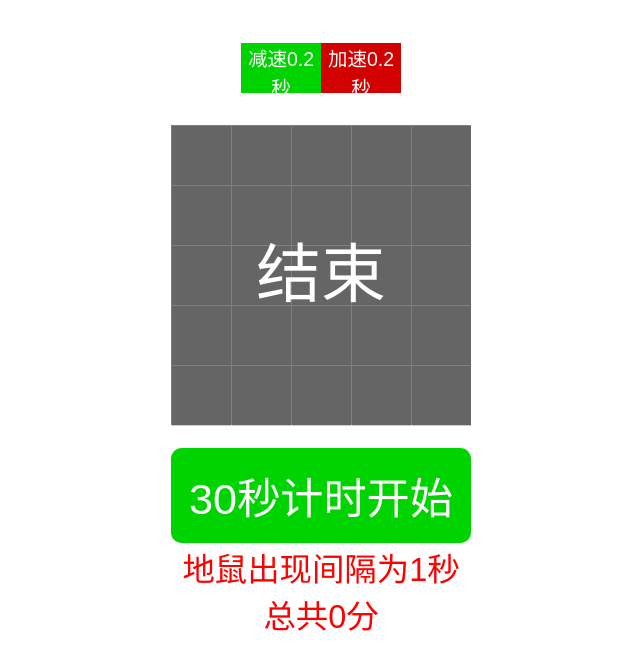
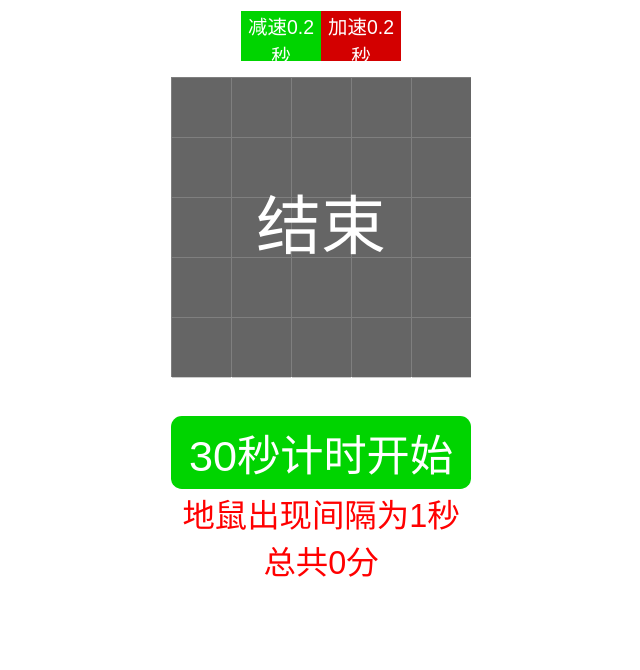
Before and after one commit to wangjinlongfighting/-, a plain HTML site: page index.html in a window 1280 px wide. Shown: the whole page, without its empty margins (319-959 px from the left). Drawn offline with Linux system fonts and the light colour scheme.

Commit message:
修改
样式修稿

```diff
--- a/css/game.css
+++ b/css/game.css
@@ -9,7 +9,7 @@ body{
 #btnGroup {
     width: 100%;
     text-align: center;
-    padding-top: 0.8rem;
+    padding-top: 0.2rem;
 }
 #btnGroup > button {
     width: 80px;
@@ -33,7 +33,7 @@ body{
 }
 #game_panel{
     position: relative;
-    margin:0.5rem auto 0 auto;
+    margin:0.2rem auto 0 auto;
 }
 
 #game_panel > .box {
@@ -72,7 +72,7 @@ body{
     width:300px;
     text-align: center;
     text-decoration: none;
-    padding:0.3rem 0;
+    padding:0.1rem 0;
     border-radius: 0.2rem;
 }
 .end{
```
